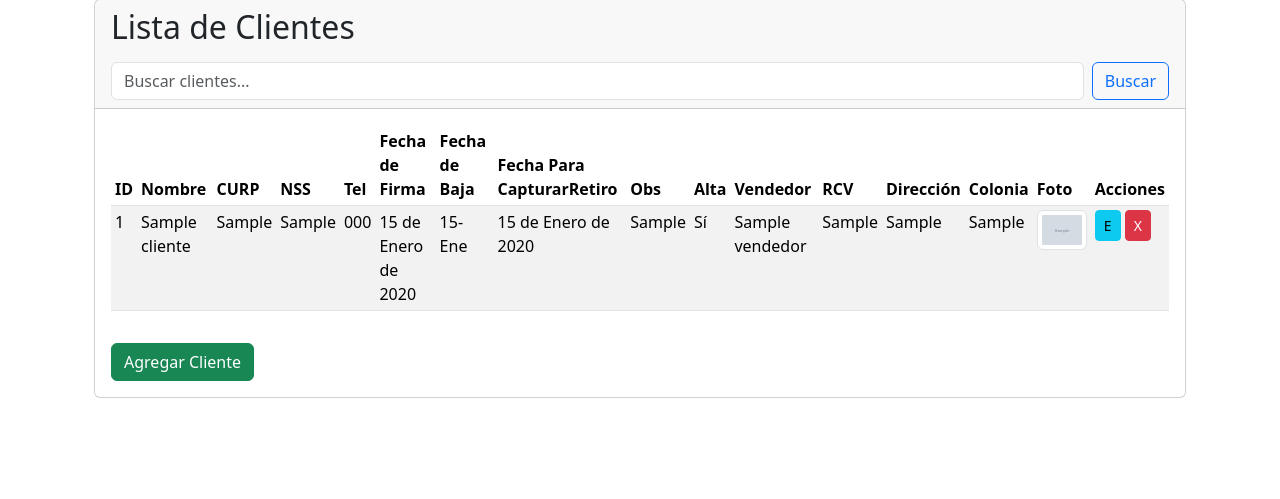
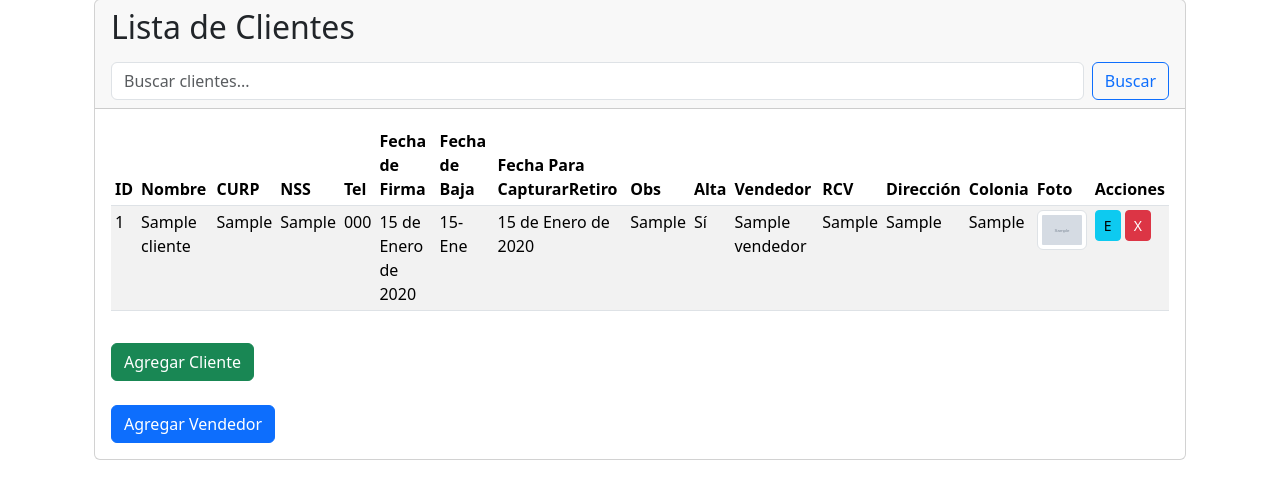
Before and after one commit to OscarNR7/CRM, a Django app: page /clientes/ in a window 1280 px wide. Shown: the part 105-604 px from the top of the page. Run offline with Django 5.2, Linux system fonts and the light colour scheme; a user stored in the database is signed in; tables that the repository leaves empty hold one stand-in row (values such as "Sample post"); grey boxes marked "Sample" are stand-in pictures.

Commit message:
Agregar ventana emergente para agregar vendedores

```diff
--- a/clientes/forms.py
+++ b/clientes/forms.py
@@ -1,5 +1,5 @@
 from django import forms
-from .models import Cliente
+from .models import *
 from django.core.exceptions import ValidationError
 from datetime import datetime
 
@@ -23,3 +23,11 @@ class ClienteForm(forms.ModelForm):
             'rcv': forms.TextInput(attrs={'class': 'form-control'}),
             'fotografia': forms.ClearableFileInput(attrs={'class': 'form-control'}),
         }
+
+class VendedorForm(forms.ModelForm):
+    class Meta:
+        model = Vendedor
+        fields = ['nombre']
+        widgets = {
+            'nombre': forms.TextInput(attrs={'class': 'form-control', 'placeholder': 'Nombre del Vendedor'})
+        }
--- a/clientes/models.py
+++ b/clientes/models.py
@@ -3,7 +3,8 @@ from django.db import models
 from datetime import timedelta
 
 class Vendedor(models.Model):
-    nombre = models.CharField(max_length=100, help_text="Nombre del Vendedor")
+    id = models.AutoField(primary_key=True)
+    nombre = models.CharField(max_length=100)
 
     def __str__(self):
         return self.nombre
--- a/clientes/templates/clientes/clientes.html
+++ b/clientes/templates/clientes/clientes.html
@@ -75,6 +75,29 @@
                 <div class="mt-3">
                     <a class="btn btn-success" href="{% url 'agregar' %}">Agregar Cliente</a>
                 </div>
+                <br>
+                <button type="button" class="btn btn-primary" data-bs-toggle="modal" data-bs-target="#agregarVendedorModal">
+                    Agregar Vendedor
+                </button>
+                <div class="modal fade" id="agregarVendedorModal" tabindex="-1" aria-labelledby="agregarVendedorModalLabel" aria-hidden="true">
+                    <div class="modal-dialog">
+                        <div class="modal-content">
+                            <div class="modal-header">
+                                <h5 class="modal-title" id="agregarVendedorModalLabel">Agregar Vendedor</h5>
+                                <button type="button" class="btn-close" data-bs-dismiss="modal" aria-label="Close"></button>
+                            </div>
+                            <div class="modal-body">
+                                <form method="POST" action="{% url 'agregar_vendedor' %}">
+                                    {% csrf_token %}
+                                    <div class="mb-3">
+                                        {{ vendedor_form.as_p}}
+                                    </div>
+                                    <button type="submit" class="btn btn-success">Guardar</button>
+                                </form>
+                            </div>
+                        </div>
+                    </div>
+                </div>
             {% endif %}
         </div>
     </div>
--- a/clientes/urls.py
+++ b/clientes/urls.py
@@ -10,5 +10,6 @@ urlpatterns = [
     path('clientes/agregar', views.agregar_cliente, name = 'agregar'),
     path('clientes/eliminar/<int:pk>', EliminarCliente.as_view(), name = 'eliminar'),
     path('clientes/editar/<int:id>', views.editar_cliente, name = 'editar'),
+    path('agregar-vendedor/', views.agregar_vendedor, name = 'agregar_vendedor'),
 
 ] + static(settings.MEDIA_URL, document_root=settings.MEDIA_ROOT)
--- a/clientes/views.py
+++ b/clientes/views.py
@@ -9,9 +9,10 @@ from django.contrib.auth.decorators import login_required
 from django.contrib.auth.mixins import LoginRequiredMixin
 from django.db import IntegrityError
 from django.db.models import Q
+from django.contrib import messages
 from django.views.generic import TemplateView, ListView, UpdateView, DeleteView, CreateView
 from .models import Cliente
-from .forms import ClienteForm
+from .forms import ClienteForm, VendedorForm
 from usuarios.models import UserRole
 from usuarios.decorators import gerente_required, administrador_required
 
@@ -37,6 +38,11 @@ class ListarClientes(LoginRequiredMixin,ListView):
     template_name = 'clientes/clientes.html'
     context_object_name = 'clientes'
     paginate_by = 10
+
+    def get_context_data(self, **kwargs):
+        context = super().get_context_data(**kwargs)
+        context['vendedor_form'] = VendedorForm()
+        return context
     def get_queryset(self):
         '''
 
@@ -107,5 +113,18 @@ class EliminarCliente(LoginRequiredMixin,DeleteView):
         return super().delete(request, *args, **kwargs)
 
 #------------------------------------------------LOGIN----------------------------------------------------------------
+def agregar_vendedor(request):
+    '''
+        Agrega un nuevo vendedor a la base de datos.
+        Args: request (HttpRequest): peticion HTTP.
+    '''
+    if request.method == 'POST':
+        vendedor_form = VendedorForm(request.POST)
+        if vendedor_form.is_valid():
+            vendedor_form.save()
+            messages.success(request, "Vendedor agregado exitosamente.")
+            return redirect('clientes')
+    else:
+        vendedor_form = VendedorForm()
 
-#Funcion para registrar un usuario al sistema
+    return render(request, 'vendedores/agregar.html', {'vendedor_form': vendedor_form})
```
